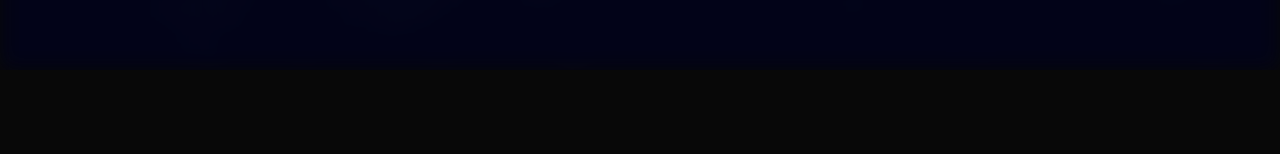
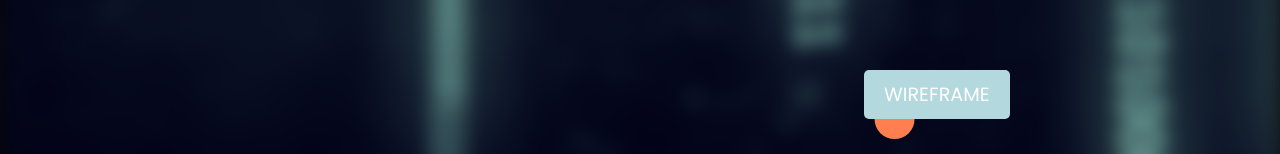
Before and after one commit to Michael-Blake-Donaldson/Michaels-Portfolio, a plain HTML site: page pages/projects.html in a window 1280 px wide. Shown: the part 1562-1716 px from the top of the page. Before the commit the page ends 1632 px from the top, so only its background shows below. Drawn offline with nearby package versions, Linux system fonts and the light colour scheme; animation ran at ten frames a second; a web font is replaced by a local one.

Commit message:
Added Wireframe addition - Final Touches

```diff
--- a/css/aboutsection.css
+++ b/css/aboutsection.css
@@ -96,5 +96,4 @@
 
 .CTA:hover{
   scale: 110%;
-  border-radius: 50%;
 }
--- a/css/projectcards.css
+++ b/css/projectcards.css
@@ -200,3 +200,36 @@ body::before {
 .fade-in.show {
   opacity: 1;
 }
+
+#spawn-area {
+  position: absolute;
+  top: 0; /* Set this to 0 to place it right at the top */
+  left: 0;
+  width: 100%;
+  height: 1px;
+  pointer-events: none;
+  visibility: hidden;
+}
+
+toggle-container {
+  display: flex;
+  justify-content: center;
+  margin-top: 20px;
+  width: 100%;
+}
+
+#wireframe-toggle {
+  padding: 10px 20px;
+    font-size: 2rem;
+    border: none;
+    border-radius: 5px;
+    background-color: var(--main-color);
+    color: white;
+    cursor: pointer;
+    transition: background-color 0.3s;
+    margin-left: 90rem;
+}
+
+#wireframe-toggle:hover {
+  background-color: var(--bg-color);
+}
--- a/javascript/Projects.js
+++ b/javascript/Projects.js
@@ -62,3 +62,73 @@ document.addEventListener('DOMContentLoaded', function () {
       });
     });
   });
+
+  //Falling ball physics
+  document.addEventListener('DOMContentLoaded', function () {
+    const { Engine, Render, Runner, Bodies, Composite } = Matter;
+
+    // Create an engine
+    const engine = Engine.create();
+    const { world } = engine;
+
+    // Create a renderer with initial wireframe setting
+    const render = Render.create({
+        element: document.body,
+        engine: engine,
+        options: {
+            width: window.innerWidth,
+            height: window.innerHeight,
+            wireframes: false, // Start with wireframe off
+            background: 'transparent'
+        }
+    });
+    Render.run(render);
+
+    // Create runner
+    const runner = Runner.create();
+    Runner.run(runner, engine);
+
+    // Create static bodies for each project card
+    const projectCards = document.querySelectorAll('.container');
+    projectCards.forEach(card => {
+        const rect = card.getBoundingClientRect();
+        const cardBody = Bodies.rectangle(rect.left + rect.width / 2, rect.top + rect.height / 2, rect.width, rect.height, { isStatic: true });
+        Composite.add(world, cardBody);
+    });
+
+    // Get the spawn area position
+    const spawnArea = document.getElementById('spawn-area');
+    const spawnRect = spawnArea.getBoundingClientRect();
+
+    // Function to create a ball at the top
+    function createBall(x) {
+        const ball = Bodies.circle(x, spawnRect.top, 20, {
+            restitution: 0.7, // Bounciness
+            render: {
+                fillStyle: '#ff7f50'
+            }
+        });
+        Composite.add(world, ball);
+    }
+
+    // Generate balls at intervals
+    setInterval(() => {
+        const x = Math.random() * window.innerWidth;
+        createBall(x);
+    }, 1000);
+
+    // Add toggle functionality for wireframe
+    const wireframeToggle = document.getElementById('wireframe-toggle');
+    wireframeToggle.addEventListener('click', () => {
+        render.options.wireframes = !render.options.wireframes; // Toggle wireframe
+        Render.run(render); // Re-render with new settings
+    });
+
+    // Update physics engine on resize to adjust card positions
+    window.addEventListener('resize', () => {
+        Render.lookAt(render, {
+            min: { x: 0, y: 0 },
+            max: { x: window.innerWidth, y: window.innerHeight }
+        });
+    });
+});
--- a/pages/projects.html
+++ b/pages/projects.html
@@ -8,7 +8,7 @@
     <link rel="stylesheet" href="/css/projectcards.css">
     <script src="/javascript/script.js"></script>
     <script src="/javascript/Projects.js"></script>
-    <script src="https://cdn.jsdelivr.net/particles.js/2.0.0/particles.min.js"></script>
+    <script src="https://cdnjs.cloudflare.com/ajax/libs/matter-js/0.14.2/matter.min.js"></script>
 </head>
 <body>
     <header class="header">
@@ -19,7 +19,9 @@
 
     <div class="bg-codingimage"> </div>
 
-       <!-- Ensure the quote is placed below the header but above the project cards -->
+    <!--Spawning area for falling physics balls-->
+    <div id="spawn-area"></div>
+
     <div class="content">
         <div class="author">
             <p>
@@ -246,6 +248,10 @@
         </div>
     </div>
 
+    <div class="toggle-container">
+        <button id="wireframe-toggle">WIREFRAME</button>
+    </div>
+
     <div id="particles-js"></div>
 </body>
 </html>
```
